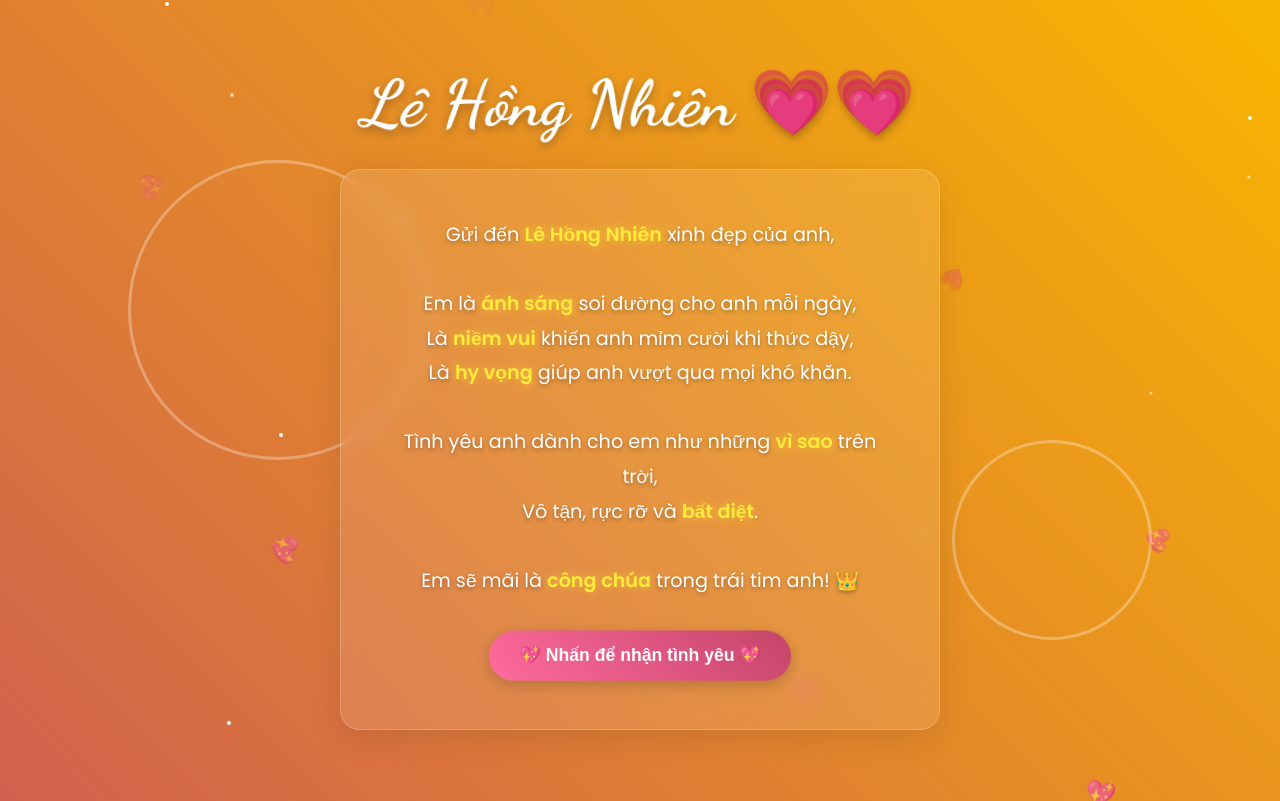
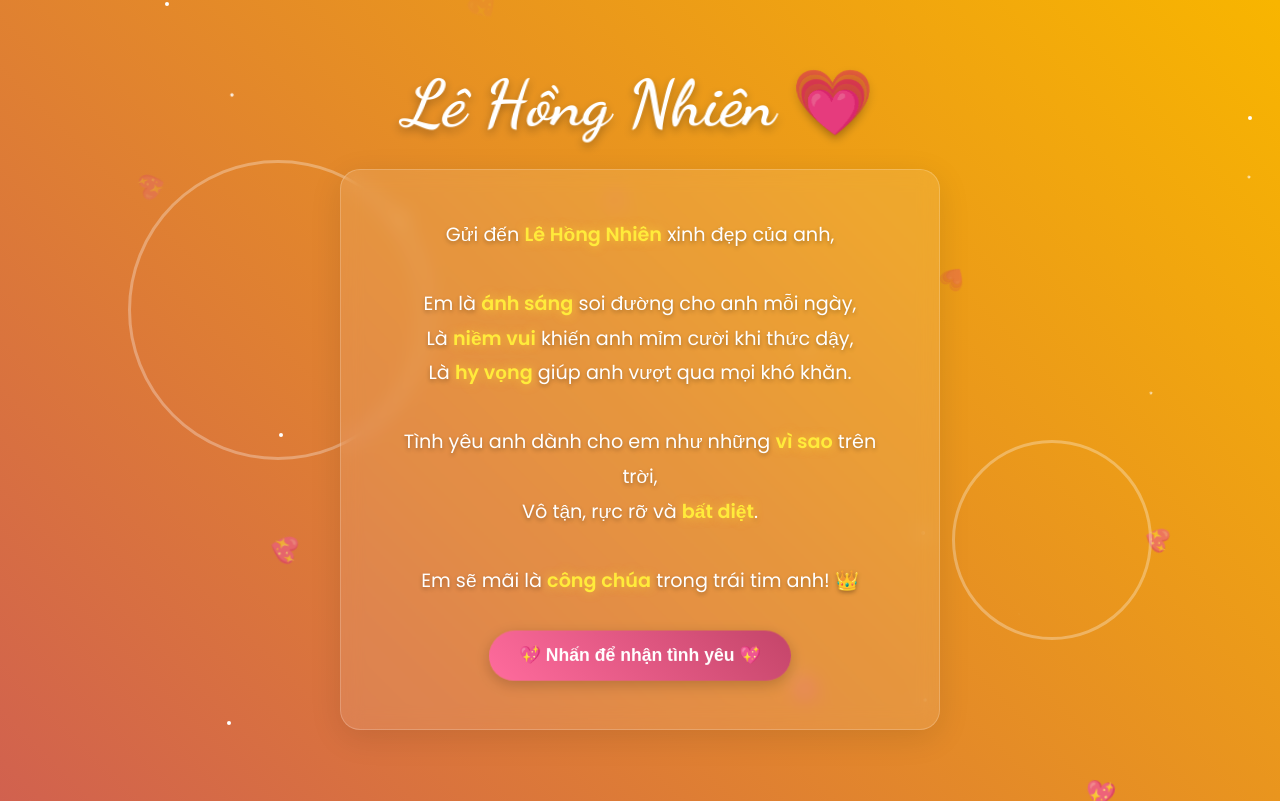
Before and after one commit to thinhkaka12/thinhdzzhn, a plain HTML site: page index.html in a window 1280 px wide. Drawn offline with Linux system fonts and the light colour scheme.

Commit message:
Update index.html
Signed-off-by: thinhkaka12 <okokokok7161625@gmail.com>

```diff
--- a/index.html
+++ b/index.html
@@ -3,7 +3,7 @@
 <head>
     <meta charset="UTF-8">
     <meta name="viewport" content="width=device-width, initial-scale=1.0">
-    <title>Lê Hồng Nhiên 💗</title>
+    <title>Tặng Bé Yêu của Anh 💗💗</title>
     <style>
         @import url('https://fonts.googleapis.com/css2?family=Dancing+Script:wght@400;700&family=Poppins:wght@300;400;600&display=swap');
 
@@ -217,7 +217,7 @@
     <div class="rotating-ring ring-2"></div>
 
     <div class="container">
-        <h1 class="main-title">Lê Hồng Nhiên 💗💗</h1>
+        <h1 class="main-title">Lê Hồng Nhiên 💗</h1>
 
         <div class="love-card">
             <div class="love-message">
```
